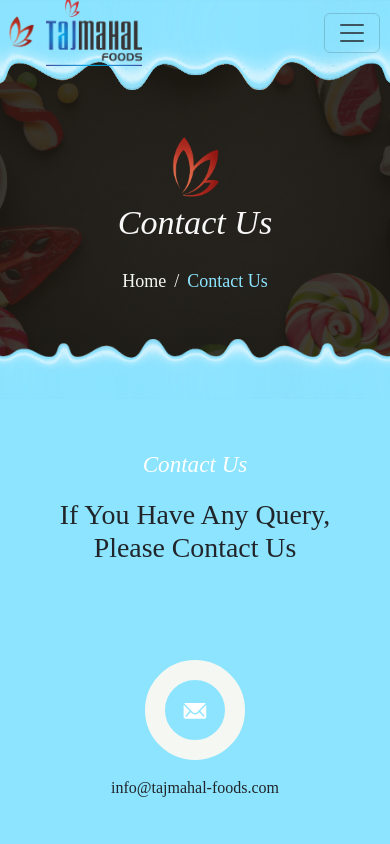
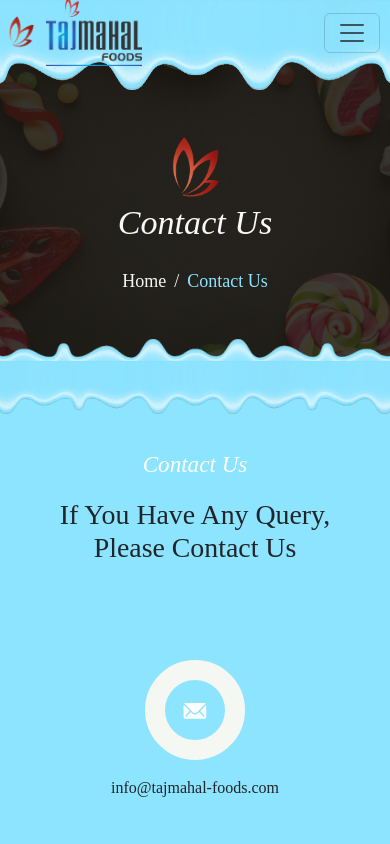
Before and after one commit to ManihaHashmi2511/Tajmahal-frontend, a React (Vite) app: page /contact in a window 390 px wide. Shown: the top 844 px of the page. Built offline with nearby package versions, Linux system fonts and the light colour scheme; a web font is replaced by a local one.

Commit message:
image updated

```diff
--- a/src/App.css
+++ b/src/App.css
@@ -205,6 +205,11 @@
    .pinkBottomWavyImg{
     top: -30px;
     height: 48px;
+    object-fit: cover;
+   }
+   .pinkBottomWavyImg2{
+    top: -30px;
+    height: 53px;
     object-fit: cover;
    }
 }
@@ -438,6 +443,11 @@
     height: 48px;
     object-fit: cover;
    }
+   .pinkBottomWavyImg2{
+    top: -30px;
+    height: 53px;
+    object-fit: cover;
+   }
 }
 
 /* @media (min-width: 992px) {
@@ -662,6 +672,11 @@
     height: 48px;
     object-fit: cover;
    }
+   .pinkBottomWavyImg2{
+    top: -30px;
+    height: 53px;
+    object-fit: cover;
+   }
 
 }
 
@@ -853,6 +868,11 @@
     height: 48px;
     object-fit: cover;
    }
+   .pinkBottomWavyImg2{
+    top: -30px;
+    height: 53px;
+    object-fit: cover;
+   }
 
 }
 
```
